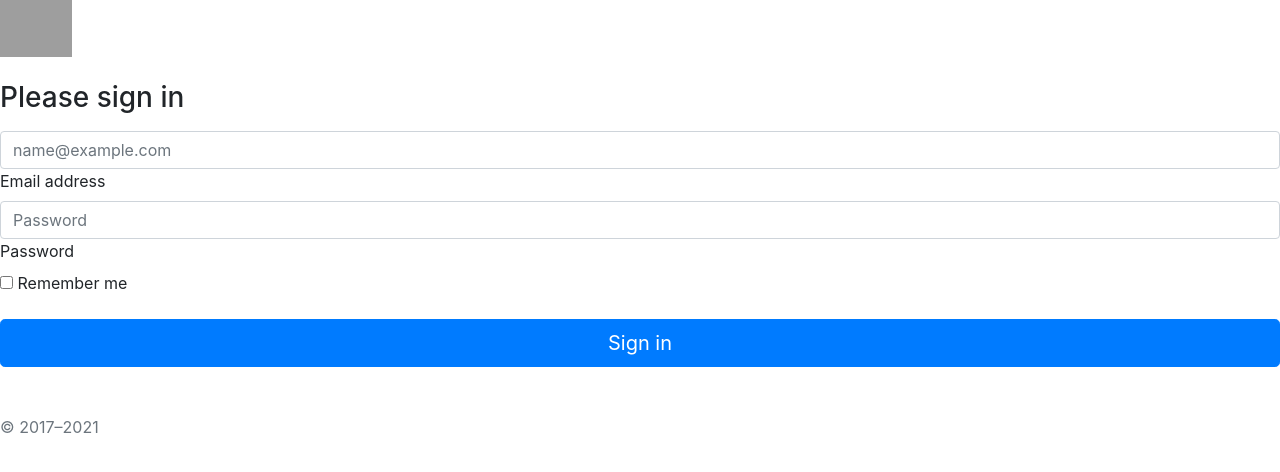
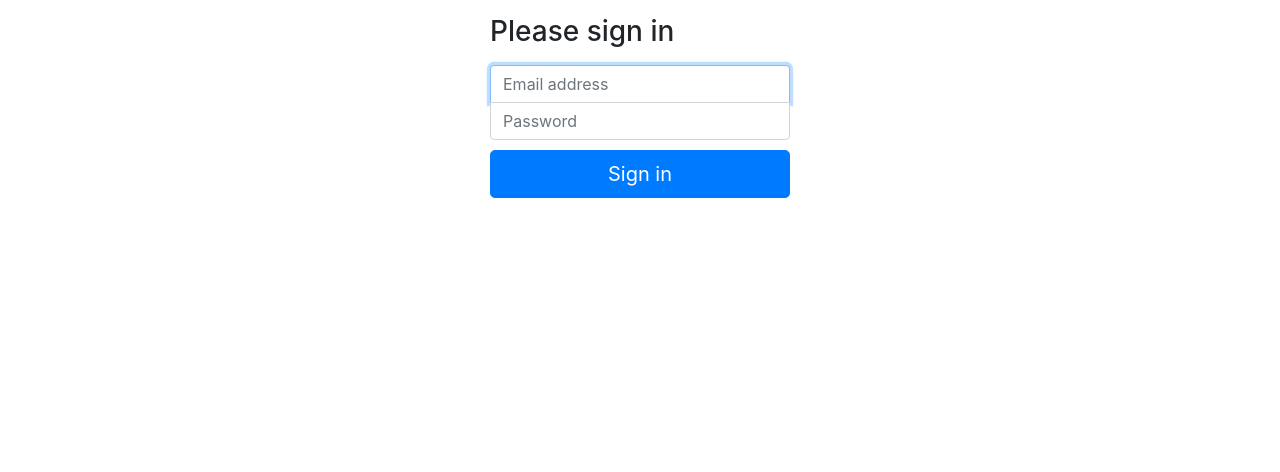
Before and after one commit to Makiavely/vue-admin, a Vue app: page /login in a window 1280 px wide. Shown: the top 472 px of the page. Built offline with nearby package versions, Linux system fonts and the light colour scheme; grey boxes are pictures that could not be loaded.

Commit message:
38f_Login_HERE WRONG FILE main.ts I'll do it right in 39f_Make Login form, Sign in to site and Get back Token, Save Token to Localstorage

```diff
--- a/src/main.ts
+++ b/src/main.ts
@@ -2,5 +2,9 @@ import { createApp } from 'vue'
 import App from './App.vue'
 import router from './router'
 import store from './store'
+import axios from 'axios';
+
+axios.defaults.baseURL = 'http://localhost:8000/api/';
+axios.defaults.headers.common['Authorization'] = 'Bearer ' + 'localStorage.getItem(\'token\')';
 
 createApp(App).use(store).use(router).mount('#app')
--- a/src/public/Login.vue
+++ b/src/public/Login.vue
@@ -1,36 +1,89 @@
 <template>
-  <main class="form-signin">
-  <form>
-    <img class="mb-4" src="/docs/5.1/assets/brand/bootstrap-logo.svg" alt="" width="72" height="57">
+  <form class="form-signin" @submit.prevent="submit">
     <h1 class="h3 mb-3 fw-normal">Please sign in</h1>
 
-    <div class="form-floating">
-      <input type="email" class="form-control" id="floatingInput" placeholder="name@example.com">
-      <label for="floatingInput">Email address</label>
-    </div>
-    <div class="form-floating">
-      <input type="password" class="form-control" id="floatingPassword" placeholder="Password">
-      <label for="floatingPassword">Password</label>
-    </div>
+    <label for="inputEmail" class="sr-only">Email address</label>
+    <input type="email" id="inputEmail" class="form-control" placeholder="Email address" required autofocus
+           v-model="email">
 
-    <div class="checkbox mb-3">
-      <label>
-        <input type="checkbox" value="remember-me"> Remember me
-      </label>
-    </div>
-    <button class="w-100 btn btn-lg btn-primary" type="submit">Sign in</button>
-    <p class="mt-5 mb-3 text-muted">&copy; 2017–2021</p>
+    <label for="inputPassword" class="sr-only">Password</label>
+    <input type="password" id="inputPassword" class="form-control" placeholder="Password" required v-model="password">
+
+    <button class="btn btn-lg btn-primary btn-block" type="submit">Sign in</button>
   </form>
-</main>
-
 </template>
 
 <script>
-  export default {
-    name: "Login"
- }
+import {ref} from 'vue';
+import axios from "axios";
+import {useRouter} from "vue-router";
+
+export default {
+  name: "Login",
+  setup() {
+    const email = ref('');
+    const password = ref('');
+    const router = useRouter();
+
+    const submit = async () => {
+      /*const response = await axios.post('http://localhost:8000/api/login', {*/
+      const response = await axios.post('login', {
+        email: email.value,
+        password: password.value,
+      });
+
+      localStorage.setItem('token', response.data.token);
+
+      /*console.log(response);*/
+      await router.push('/');
+    }
+    return {
+      email,
+      password,
+      submit
+    }
+  }
+}
 </script>
 
 <style scoped>
+html,
+body {
+  height: 100%;
+}
 
+body {
+  display: flex;
+  align-items: center;
+  padding-top: 40px;
+  padding-bottom: 40px;
+  background-color: #f5f5f5;
+}
+
+.form-signin {
+  width: 100%;
+  max-width: 330px;
+  padding: 15px;
+  margin: auto;
+}
+
+.form-signin .checkbox {
+  font-weight: 400;
+}
+
+.form-signin .form-floating:focus-within {
+  z-index: 2;
+}
+
+.form-signin input[type="email"] {
+  margin-bottom: -1px;
+  border-bottom-right-radius: 0;
+  border-bottom-left-radius: 0;
+}
+
+.form-signin input[type="password"] {
+  margin-bottom: 10px;
+  border-top-left-radius: 0;
+  border-top-right-radius: 0;
+}
 </style>
--- a/src/public/Register.vue
+++ b/src/public/Register.vue
@@ -38,8 +38,8 @@ export default {
     const passwordConfirm = ref('');
     const router = useRouter();
 
-    /*     const submit = () => {
-           axios.post('http://localhost:8000/api/register',{
+    /*    const submit = () => {
+          axios.post('http://localhost:8000/api/register', {
             first_name: firstName.value,
             last_name: lastName.value,
             email: email.value,
@@ -54,8 +54,8 @@ export default {
 
 
     const submit = async () => {
-      /*const response = await axios.post('http://localhost:8000/api/register',{*/
-      await axios.post('http://localhost:8000/api/register', {
+      /*await axios.post('http://localhost:8000/api/register', {*/
+      await axios.post('register', {
         first_name: firstName.value,
         last_name: lastName.value,
         email: email.value,
@@ -63,7 +63,7 @@ export default {
         password_confirm: passwordConfirm.value,
       });
 
-      /* console.log(response);*/
+       /*console.log(response);*/
       await router.push('/login');
     }
 
```
Lines whose indentation alone changed are shown as unchanged.
